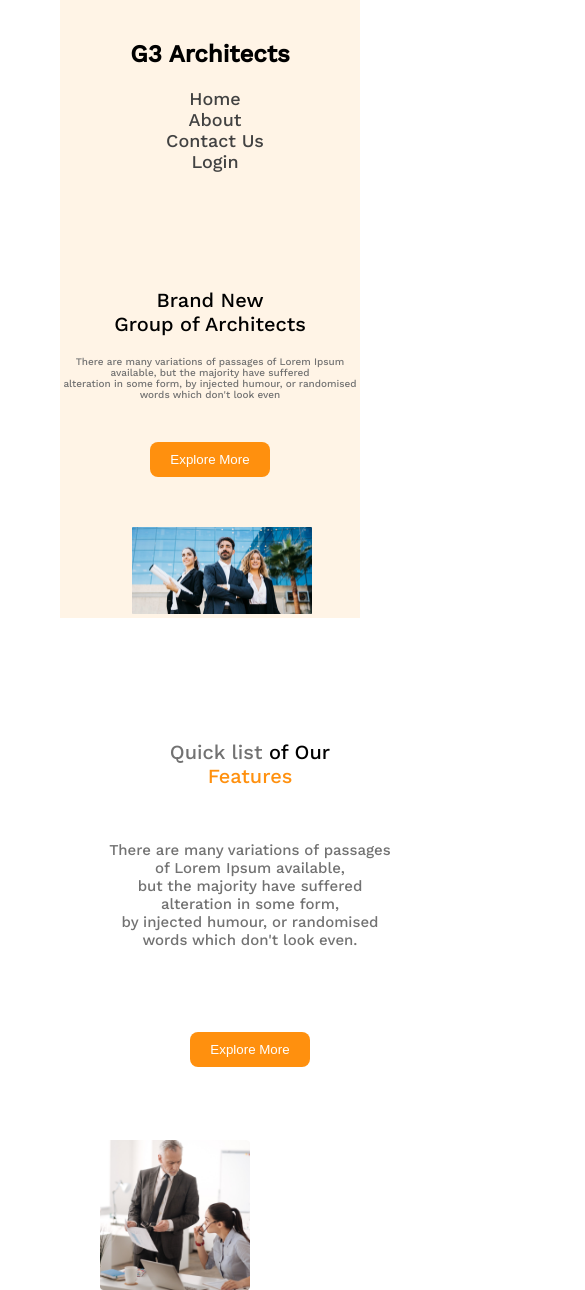
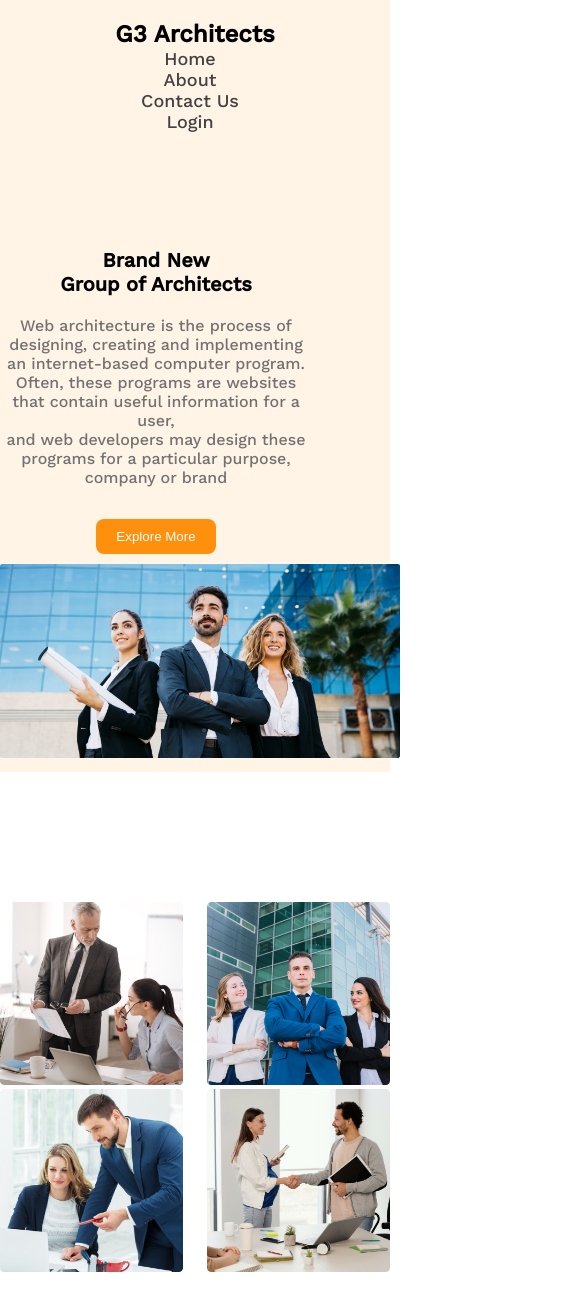
Before and after one commit to TR1rafy/g3-architect, a plain HTML site: page index.html in a window 390 px wide. Shown: the top 1290 px of the page, 585 px wide, since content can reach past the window. Drawn offline with nearby package versions, Linux system fonts and the light colour scheme.

Commit message:
done my work

```diff
--- a/index.html
+++ b/index.html
@@ -18,17 +18,13 @@
     <header>
         <!-- -----------nav section ----------- -->
         <nav>
-        <div class="nav-section">
-            <div>
-                <h2 class="nav-title">G3 Architects</h2>
-              </div>
-              <div class="nav-li">
-                <a href="">Home</a>
-                <a href="">About</a>
-                <a href="">Contact Us</a>
-                <a href="">Login</a>
-              </div>
-        </div>
+        <h2>G3 Architects</h2>
+        <ul>
+            <li><a href="">Home</a></li>
+            <li><a href="">About</a></li>
+            <li><a href="">Contact Us</a></li>
+            <li><a href="">Login</a></li>
+        </ul>
         </nav>
         <!-- ---------Brand section--------- -->
         <section class="brand-section">
@@ -36,7 +32,7 @@
                 <h1 class="brand-title">Brand New <br>
 Group of Architects
 </h1>
-                <p class="brand-details" id="brand-details">There are many variations of passages of Lorem Ipsum available, but the majority have suffered <br> alteration in  some form, by injected humour, or randomised words which don't look even</p>
+                <p class="brand-details" id="brand-details">Web architecture is the process of designing, creating and implementing an internet-based computer program. <br> Often, these programs are websites that contain useful information for a user, <br> and web developers may design these programs for a particular purpose, company or brand</p>
                 <button class="btn-primary">Explore More</button>
 
             </div>
@@ -60,7 +56,7 @@ Group of Architects
         <h2 > <span class="special-color-1">Quick list</span> <span class="feature-title"> of Our</span> <br>
             <span id="special-color">Features</span>
         </h2>
-        <p class="feature-details">There are many variations of passages of Lorem Ipsum available,<br> but the majority have suffered alteration in some form, <br> by injected  humour, or randomised words which don't look even.</p>
+        <p class="feature-details">Architectural feature means eaves, brackets, cornices, light fixtures, coping, fascia, <br> windowsills and similar parts of a building that are for decorative purposes and which can be <br> removed from a building or structure without adversely affecting that building's structural integrity;.</p>
         <button class="btn-primary">Explore More</button>
     </div>
 
@@ -71,20 +67,23 @@ Group of Architects
       <section >
          <div class="feature-section" >
 
-            <div><h2 class="feature-title" >Features you will <br> love & enjoy</h2>
-                <p class="feature-decs-1">There are many variations of passages of Lorem Ipsum available, but the majority have suffered alteration in some form, by injected humour, or randomised words which don't look even</p>
+            <div>
+                <div class="feature-div">
+                    <h2 class="feature-title" >Features you will <br> love & enjoy</h2>
+                <p class="feature-decs-1">Architectural feature means eaves, brackets, cornices, light fixtures, coping, fascia, <br> windowsills and similar parts of a building that are for decorative purposes and which can be <br> removed from a building or structure without adversely affecting that building's structural integrity;</p>
+                </div>
 
                 <article class="decs-section">
                     <h3 class="feature-sub-title">Dexktop & Mobile Version</h3>
-                    <p class="feature-decs-2">There are many variations of passages of Lorem Ipsum available, but the majority have suffered alteration in some form, by injected humour, or randomised...........</p>
+                    <p class="feature-decs-2">Architectural feature means eaves, brackets, cornices, light fixtures, coping, fascia, <br> windowsills and similar parts of a building that are for decorative purposes and which can be <br> removed from a building or structure without adversely affecting that building's structural integrity;.</p>
                 </article>
                 <article>
                     <h3 class="feature-sub-title">Drag & Drop Builder</h3>
-                    <p class="feature-decs-2">There are many variations of passages of Lorem Ipsum available, but the majority have suffered alteration in some form, by injected humour, or randomised...........</p>
+                    <p class="feature-decs-2">Architectural feature means a vertical projection of the building façade that extends above the roofline of the building and is an integral part of the building façade and may include an entrance canopy.</p>
                 </article>
                 <article>
                     <h3 feature-sub-title>Awesome Modern Design</h3>
-                    <p class="feature-decs-2">There are many variations of passages of Lorem Ipsum available, but the majority have suffered alteration in some form, by injected humour, or randomised...........</p>
+                    <p class="feature-decs-2">Architectural feature means the architectural treatment(s) and arrangement that is /are identified and described as being important characteristics of the built environment or cultural attributes of a Conservation Neighborhood, or as identified in the adopted Standards.</p>
                 </article>
 
 
@@ -93,20 +92,33 @@ Group of Architects
 
             <div class="decs-image">
                 <img src="images/architect.png" alt="">
-                <button class="btn-extra">10+Year  <br>
+                <button class="btn-extra" id="btn" >10+Year  <br>
                     <span class="btn-text">Experience</span></button>
+
             </div>
          </div>
 
 
+
       </section>
+      <!-- ----upcoming project---------- -->
+    <section class="project-section">
+        <div id="project-decs">
+
+         <h1 class="upcominng-project">Upcoming Project</h1>
+         <p>An architectural project description should start <br> with a summary that explains the need <br> for the project. Briefly identify  the site, any key design  features and aesthetic considerations</p>
+        </div>
+         <div>
+           <img src="images/E.png" alt="">
+         </div>
+       </section>
 
       <!-- -----------------Fact section---------- -->
 
       <section class="fact-container">
        <div class="fact-decsription">
         <h3 class="fact-title">Some Facts</h3>
-        <p class="fact-details">There are many variations of passages of    <br> Lorem Ipsum available, but  the majority <br> have suffered alteration.</p>
+        <p class="fact-details">Architectural feature means the projection of belt courses, chimneys, cornices,<br> eaves, ledges, window sills and <br> similar architectural features and replacement residential exterior cladding.</p>
        </div>
        <div class="fact-section" id="fact-div" >
 
@@ -138,7 +150,7 @@ Group of Architects
       <section class="sponsor-section">
         <div class="sponsor-details">
             <h2 class="sponsor-title">Our Sponspors</h2>
-            <p class="fact-details">There are many variations of passages of Lorem Ipsum available, <br> but the majority have suffered alteration.</p>
+            <p class="fact-details">A sponsor provides support for someone or something, typically by supplying cash. <br> Because your company is a sponsor <br>  for a homeless organization, they provide funding for the annual 5K run to raise money for the shelter..</p>
         </div>
     <div class="sponsor-img">
         <div><img src="images/sponsors/amazon.png" alt=""></div>
@@ -149,6 +161,8 @@ Group of Architects
 
     </div>
       </section>
+
+
     </main>
     <footer>
         <p>All rights reserved copyright@2023 startup landing page design</p>
--- a/style.css
+++ b/style.css
@@ -1,6 +1,10 @@
-body{
+*{
     margin: 0;
     padding: 0;
+}
+
+body{
+
     font-family: 'Work Sans', sans-serif;}
 
 
@@ -10,27 +14,34 @@ body{
 
 /* nav styles */
 
-.nav-section{
+nav{
     display: flex;
     justify-content: space-around;
-    padding-top: 20px
-
+    padding-top: 20px;
+}
+nav ul{
+    list-style: none;
+}
+nav ul li{
+    display: inline;
+    padding-right: 10px;
+}
+nav ul li a{
+    text-decoration: none;
+    color: #424242;
+    font-weight: 500;
+    font-size: 18px;
 }
 
 
 
 
 
-.nav-li a{
-    text-decoration: none;
-    color: #424242;
-    margin-left: 10px;
-    font-weight: 500;
-    font-size: 18px;
-}
+
 /* -----------Brand styles */
 .brand-section{
     margin-top: 116px;
+    width: 100%;
 }
 .brand-decs{
     text-align: center;
@@ -55,11 +66,11 @@ body{
       margin-top: 32px;
 }
 .brand-img img{
-    width: 1400px;
-    height: 700px;
-    margin-top: 50px;
-    padding-left: 72px;
-    padding-right: 400px;
+    width: 100%;
+    height: auto;
+    margin: 50px 50px;
+
+
 }
 /* _____--------feature styles-------------- */
 .feature-container{
@@ -71,6 +82,7 @@ body{
 
 
     .teams-img {
+        width: 100%;
 
         display: grid;
         grid-template-columns: repeat(2, 1fr);
@@ -84,8 +96,9 @@ body{
 
 
     .feature-decs{
+        width: 100%;
         text-align: center;
-        margin-top: 332px;
+        margin-top: 250px;
         justify-content: flex-start;
     }
     .feature-title{
@@ -110,6 +123,7 @@ body{
     }
 /* -----------------Feature styles---------- */
 .feature-section{
+    position: relative;
     display: flex;
     gap: 54px;
 
@@ -133,9 +147,10 @@ article{
     color: #727272;
     font-weight: 400;
     font-size: 16px;
-    box-shadow: 3px 3px grey,-1rem 0 .4em grey;
+    box-shadow: 10px 10px 10px 5px grey;
     margin-top: 20px;
-    padding: 30px 20px;
+    padding: 30px 30px;
+    text-align: center;
 }
 .decs-image{
     max-width: 100%;
@@ -143,9 +158,11 @@ article{
     padding: 20px;
 }
 .btn-extra{
+
+   bottom: 5px;
     background: #FF900E;
     border-radius: 8px;
-    padding: 30px 6px;
+    padding: 20px 60px;
     border: 0;
     font-weight: 700;
     font-size: 40px;
@@ -206,15 +223,54 @@ article{
     margin-bottom: 20px;
 }
 .sponsor-img{
+
     display: flex;
     gap: 130px;
     margin: 20px;
 }
 .sponsor-img img{
+    max-width: 100%;
      filter: sepia(100%);
      -webkit-filter: sepia(100%);
 
 }
+.sponsor-img img:hover{
+    filter: none;
+    transform: scale(1.3);
+    z-index:1 ;
+}
+/* ---------upcoming styles------------ */
+
+.upcominng-project{
+    font-weight: 700;
+     font-size: 64px;
+}
+.project-section{
+    margin: 30px 30px;
+
+}
+#project-decs{
+    text-align: center;
+    padding-bottom: 10px;
+}
+#project-decs p{
+    color: #727272;
+    font-size: 15px;
+    font-weight: 300;
+    padding: 10px 0;
+}
+.project-section img{
+    display: block;
+    margin-left: auto;
+    margin-right: auto;
+    width: 40%;
+    border-radius: 5px;
+
+
+}
+
+
+/* --footer------------ */
 footer{
       background: #FFF4E7;
      border-radius: 8px;
@@ -233,7 +289,7 @@ footer{
 
 }
 
-/* --------spomsor styles */
+
 
 
 
@@ -242,87 +298,42 @@ footer{
 
 
 @media only screen and (max-width: 576px) {
-    header{
-        min-width: 300px;
-        margin: 0 60px;
 
-    }
-    .brand-section h1 {
-        font-size: 20px;
-        font-weight: 300;
-        margin-top: 10px;
 
-    }
-    .brand-section p{
-        font-size: 10px;
-        font-weight: 200;
-    }
-    .feature-details{
-        padding: 0 20px;
-    }
-    .nav-section{
+    nav{
         flex-direction: column;
     }
-    .nav-li a{
+    nav h2{
+        text-align: center;
+    }
+    nav ul li{
         display: block;
         text-align: center;
     }
-    .nav-title{
-        text-align: center;
+    .brand-section{
+        width: 80%;
     }
-   .brand-img img{
-    width: 60%;
-    height: 50%;
-     justify-content: center;
-     align-items: center;
+  .brand-title {
+    font-size: 20px;
+    font-weight: 300px;
   }
-
+  .brand-img img{
+    width: 400px;
+    margin: 10px 0;
+  }
   .feature-container{
-    flex-direction: column-reverse;
-    align-content: space-around;
-    width: 400px;
-     margin: 5px 50px;
-    margin-bottom: 10px;
-
+    flex-direction: column;
   }
-  .teams-img{
-  grid-template-rows: 1fr;
-  padding: 0 20px;
+  .team-img{
+    width: 80%;
   }
 
 
- .feature-decs h2{
-    font-size: 20px;
-    font-weight: 200;
 
- }
+   }
 
- .feature-decs{
-    padding: 0 20px;
-    margin-top: 100px;
-    padding-right: 20px;
- }
- .feature-details{
-    font-size: 15px;
-    font-size: 100;
-    padding: 10%;
- }
- .special-color-1 , .feature-title{
-    font-size: 20px;
-    font-weight: 200;
- }
- #special-color{
-    font-size: 20px;
-    font-weight: 200;
- }
- .teams-img {
-    grid-template-columns: repeat(1 , 1fr);
-    margin: 0 30px;
- }
- .teams-img img{
-    width: 50%;
-    ali
- }
+
+
 
 
 
```
Also changed, not shown: images/E.png (added).
